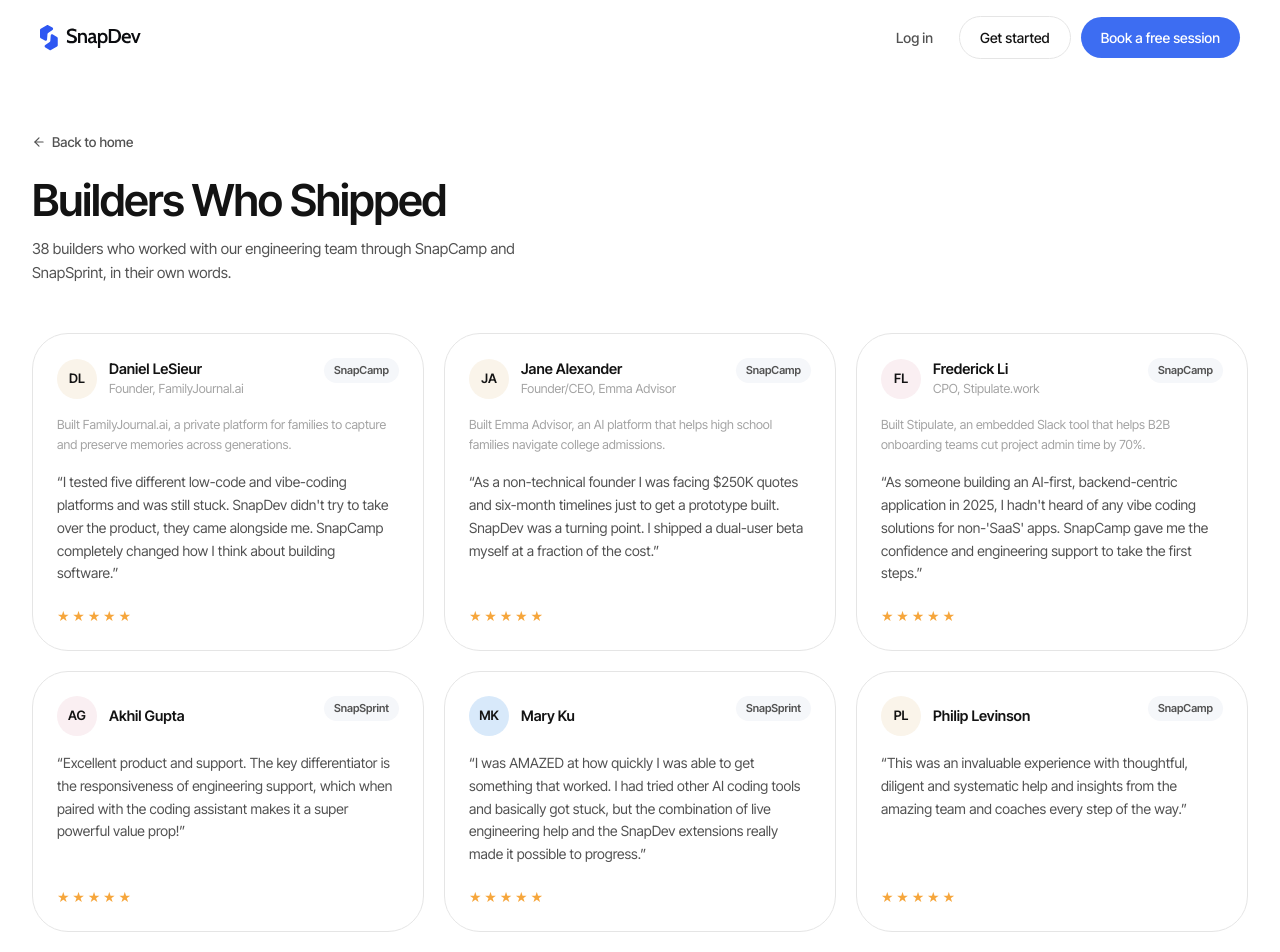
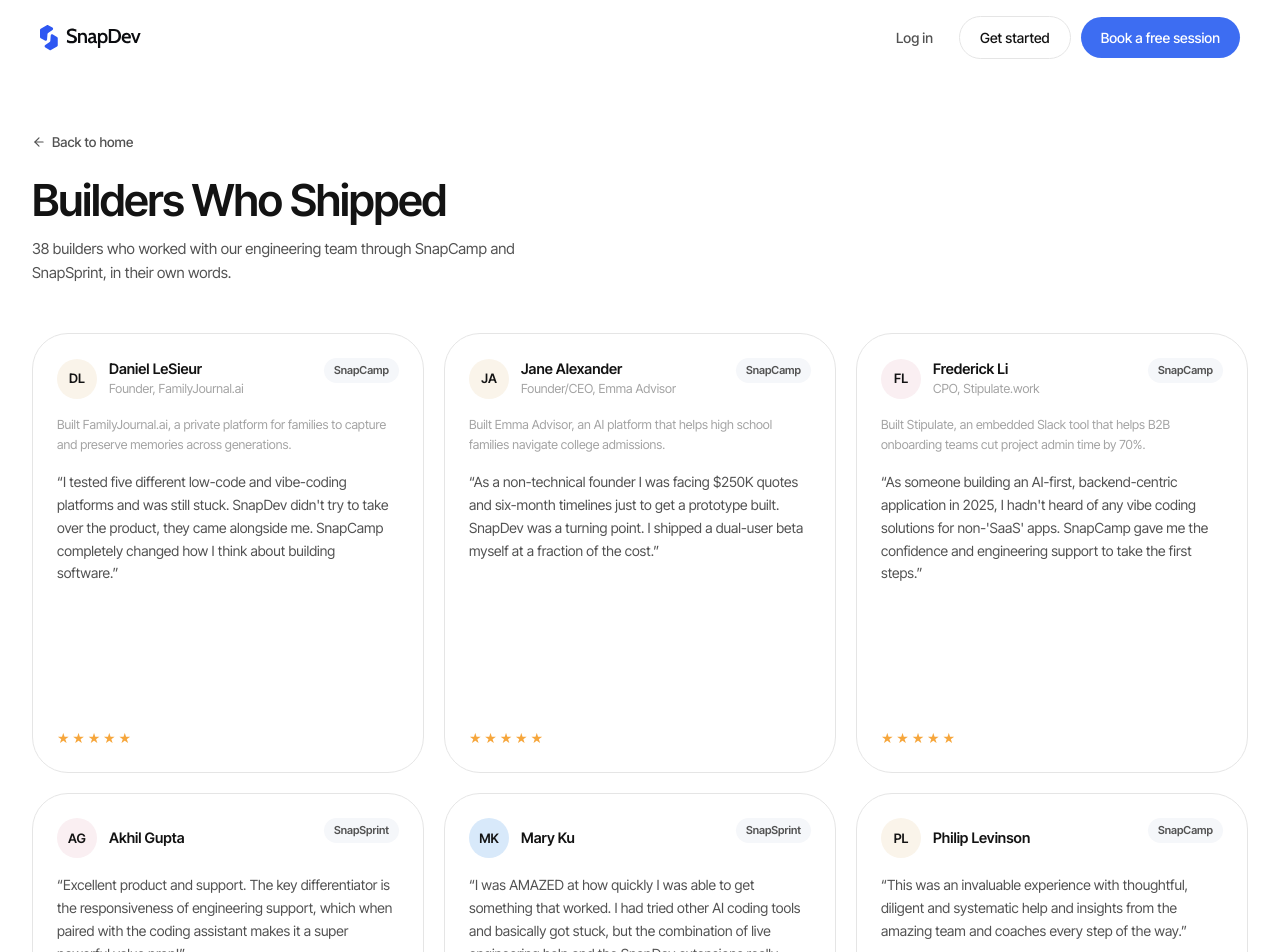
Before and after one commit to arbazghani-emberai/snapdev-site, a Next.js app: page /testimonials in a window 1280 px wide. Shown: the top 952 px of the page. Built offline with nearby package versions, Linux system fonts and the light colour scheme.

Commit message:
Make all testimonial cards a uniform height
Fixed the card height and clamped the context/quote text (line-clamp)
so cards no longer vary with quote length.

```diff
--- a/src/app/(marketing)/testimonials/page.tsx
+++ b/src/app/(marketing)/testimonials/page.tsx
@@ -49,7 +49,7 @@ export default function TestimonialsPage() {
       <div className="mt-12 grid gap-5 sm:grid-cols-2 lg:grid-cols-3">
         {ALL_TESTIMONIALS.map((t, i) => (
           <Reveal key={t.name} delay={Math.min(i * 0.04, 0.6)}>
-            <figure className="border-line hover:border-ink-3 bg-surface flex h-full flex-col rounded-xl border p-6 transition-colors duration-300">
+            <figure className="border-line hover:border-ink-3 bg-surface flex h-[440px] flex-col rounded-xl border p-6 transition-colors duration-300">
               <figcaption className="flex items-start justify-between gap-3">
                 <div className="flex min-w-0 items-center gap-3">
                   <span
@@ -71,10 +71,10 @@ export default function TestimonialsPage() {
                 </span>
               </figcaption>
 
-              {t.context && <p className="text-ink-3 mt-4 text-[12.5px] leading-relaxed">{t.context}</p>}
+              {t.context && <p className="text-ink-3 mt-4 line-clamp-2 text-[12.5px] leading-relaxed">{t.context}</p>}
 
-              <blockquote className="mt-4 flex-1">
-                <p className="text-ink-2 text-[14px] leading-relaxed">&ldquo;{t.quote}&rdquo;</p>
+              <blockquote className="mt-4 min-h-0 flex-1 overflow-hidden">
+                <p className="text-ink-2 line-clamp-6 text-[14px] leading-relaxed">&ldquo;{t.quote}&rdquo;</p>
               </blockquote>
 
               <span aria-hidden="true" className="text-star mt-5 block text-[14px] tracking-[0.2em]">
```
